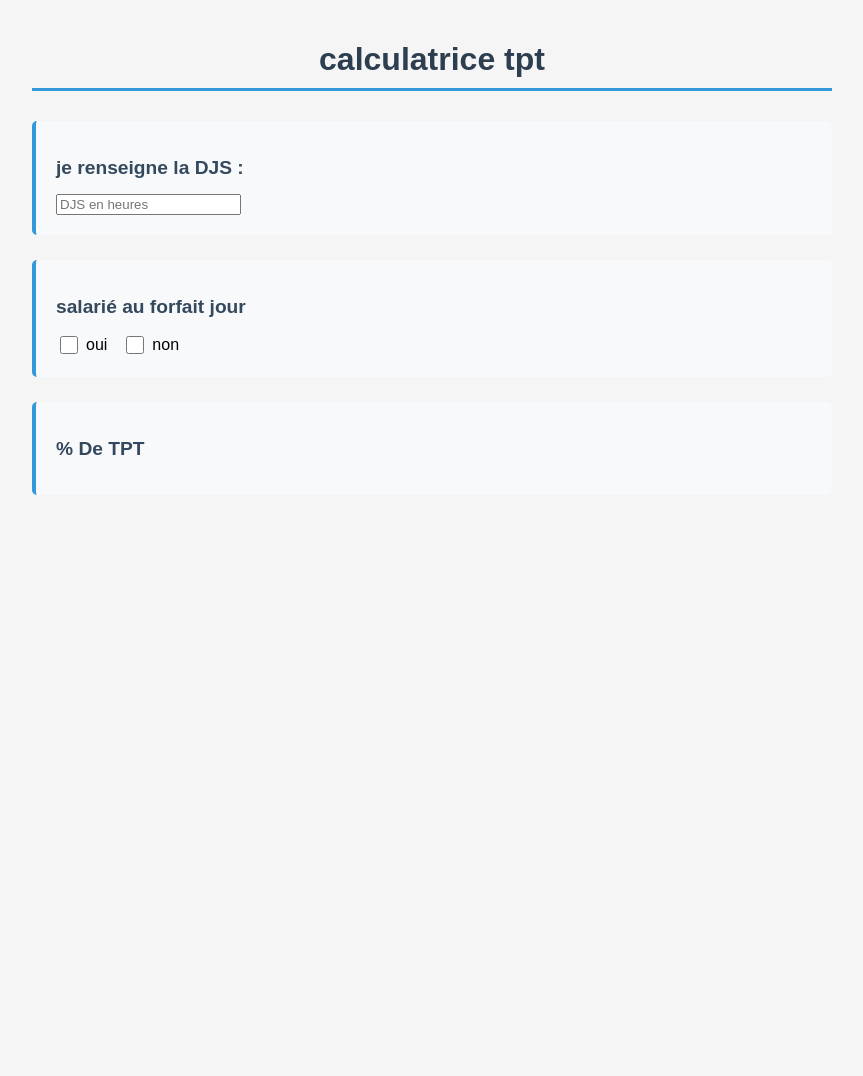
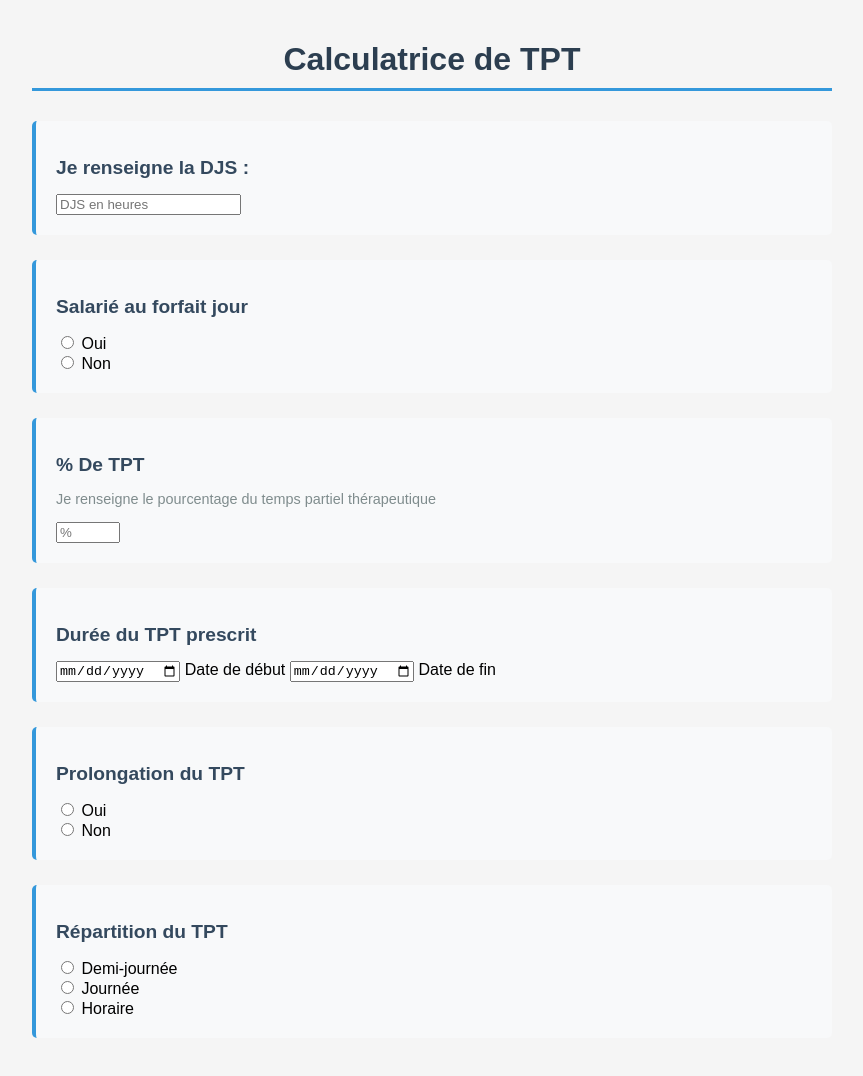
Before and after one commit to Corentin-maker/TPT-calculatrice, a plain HTML site: page index.html in a window 1280 px wide. Shown: the whole page, without its empty margins (208-1071 px from the left). Before the commit the page ends 800 px from the top, so only its background shows below. Drawn offline with Linux system fonts and the light colour scheme.

Commit message:
Update index.html

```diff
--- a/index.html
+++ b/index.html
@@ -3,36 +3,78 @@
 <head>
     <meta charset="UTF-8">
     <meta name="viewport" content="width=device-width, initial-scale=1.0">
-    <title>Tcalcu</title>
+    <title>TPT-calculatrice</title>
     <link rel="stylesheet" href="style.css">
-
 </head>
 <body>
-    <h1>calculatrice tpt</h1>
+    <h1>Calculatrice de TPT</h1>
 
     <div class="section">
-        <h2>je renseigne la DJS :</h2>
+        <h2>Je renseigne la DJS :</h2>
         <input type="number" name="djstime" id="time_djs" placeholder="DJS en heures" min="0" step="0.01">
     </div>
 
     <div class="section">
-        <h2>salarié au forfait jour</h2>
-        <div class="checkbox-group">
-            <div class="checkbox-item">
-                <input type="checkbox" name="fofait_jour" id="forfait_oui">
-                <label for="forfait_oui">oui</label>
+        <h2>Salarié au forfait jour</h2>
+        <div class="radio-group">
+            <div class="radio-item">
+                <input type="radio" name="forfait_jour" id="forfait_oui" value="oui">
+                <label for="forfait_oui">Oui</label>
             </div>
-            <div class="checkbox-item">
-                <input type="checkbox" name="fofait_jour" id="forfait_non">
-                <label for="forfait_non">non</label>
+            <div class="radio-item">
+                <input type="radio" name="forfait_jour" id="forfait_non" value="non">
+                <label for="forfait_non">Non</label>
             </div>
         </div>
-
     </div>
 
     <div class="section">
         <h2>% De TPT</h2>
+        <div class="description">
+            <p>Je renseigne le pourcentage du temps partiel thérapeutique</p>
+        </div>
+        <input type="number" name="tpt" id="tpt_percentage" placeholder="%" min="0" max="100" step="1">
+    </div>
 
+    <div class="section">
+        <h2>Durée du TPT prescrit</h2>
+        <input type="date" name="start_date" id="start_date">
+        <label for="start_date">Date de début</label>
+
+        <input type="date" name="end_date" id="end_date">
+        <label for="end_date">Date de fin</label>
+    </div>
+
+    <div class="section">
+        <h2>Prolongation du TPT</h2>
+        <div class="radio-group">
+            <div class="radio-item">
+                <input type="radio" name="prolon" id="prolon_oui" value="oui">
+                <label for="prolon_oui">Oui</label>
+            </div>
+            <div class="radio-item">
+                <input type="radio" name="prolon" id="prolon_non" value="non">
+                <label for="prolon_non">Non</label>
+            </div>
+        </div>
+    </div>
+
+    <div class="section">
+        <h2>Répartition du TPT</h2>
+        <div class="radio-group">
+            <div class="radio-item">
+                <input type="radio" name="repar" id="repart_demi" value="demi_journee">
+                <label for="repart_demi">Demi-journée</label>
+            </div>
+            <div class="radio-item">
+                <input type="radio" name="repar" id="repart_journ" value="journee">
+                <label for="repart_journ">Journée</label>
+            </div>
+            <div class="radio-item">
+                <input type="radio" name="repar" id="repart_horaire" value="horaire">
+                <label for="repart_horaire">Horaire</label>
+            </div>
+        </div>
     </div>
 
     <script src="script.js"></script>
```
